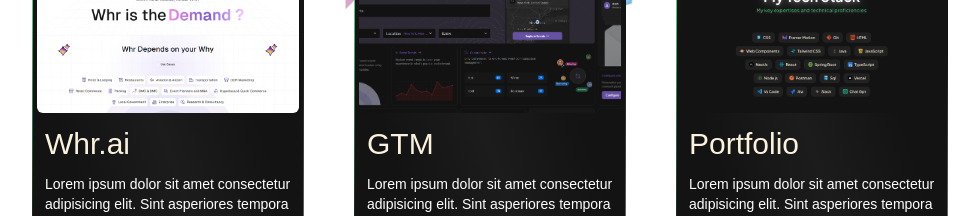
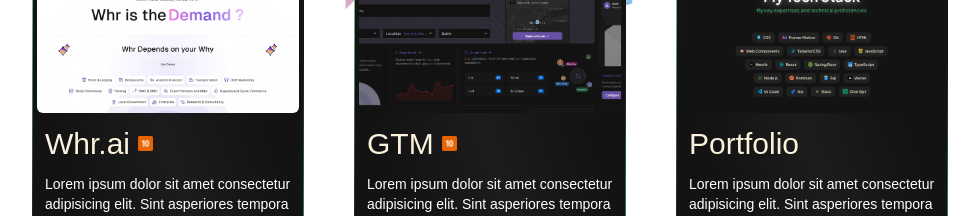
Before and after one commit to Mate-20/portfolio, a Next.js app: page / in a window 1280 px wide. Shown: the part 2840-3056 px from the top of the page, without its empty margins (150-1129 px from the left). Built offline with nearby package versions, Linux system fonts and the light colour scheme.

Commit message:
added logo in project

```diff
--- a/src/app/components/Projects/Project.tsx
+++ b/src/app/components/Projects/Project.tsx
@@ -74,7 +74,7 @@ const Project = () => {
   return (
     <div ref={ref} className='flex flex-col items-center justify gap-10 relative w-full'>
       <motion.div style={{ rotateZ }} className='w-[400px] h-[400px] -top-[150px] absolute -z-10 opacity-50'>
-        <Image src={SkillCircle} alt='skill' width={400} height={400} />
+        <Image src={SkillCircle} alt='skill' width={400} height={400} unoptimized/>
       </motion.div>
       <Heading text='Projects' size={60} />
       <div className='flex flex-col items-start gap-10'>
--- a/src/app/components/Projects/ProjectCard.tsx
+++ b/src/app/components/Projects/ProjectCard.tsx
@@ -1,7 +1,7 @@
 'use client'
 import React from 'react'
 import Image, { StaticImageData } from 'next/image'
-
+import TenTimesLogo from '/public/10timeslogo.png'
 import { motion } from 'framer-motion'
 import { ArrowUpRight } from 'lucide-react'
 import Link from 'next/link'
@@ -34,8 +34,9 @@ const ProjectCard = ({ project }: Props) => {
         />
         <Link href={project.link} target='_blank' className='p-2 flex flex-col justify-between h-[222px]'>
           <div className='flex flex-col gap-2'>
-            <div className="font-medium text-[30px] bg-gradient-to-r from-[#faf2dc] to-[#faf2dc] bg-clip-text text-transparent transition-all duration-300 group-hover:from-[#56ccf2] group-hover:to-[#006dff]">
+            <div className="font-medium text-[30px] bg-gradient-to-r from-[#faf2dc] to-[#faf2dc] bg-clip-text text-transparent transition-all duration-300 group-hover:from-[#56ccf2] group-hover:to-[#006dff] flex items-center gap-2">
               {project.name}
+              {project.link.includes("whr") && <Image src={TenTimesLogo} alt='logo' width={15}/>}
             </div>
             <div className='text-white text-sm'>{project.desc}</div>
           </div>
--- a/src/app/page.tsx
+++ b/src/app/page.tsx
@@ -10,7 +10,7 @@ import { useState } from "react";
 export default function Home() {
   // const [hovering, setHovering] = useState(false)
   return (
-    <div className="h-[4000px]">
+    <div className="">
       <Navbar />
       <div className="h-[89vh] flex items-center justify-center"><Header /></div>
       <div className="mt-[100px]">
```
